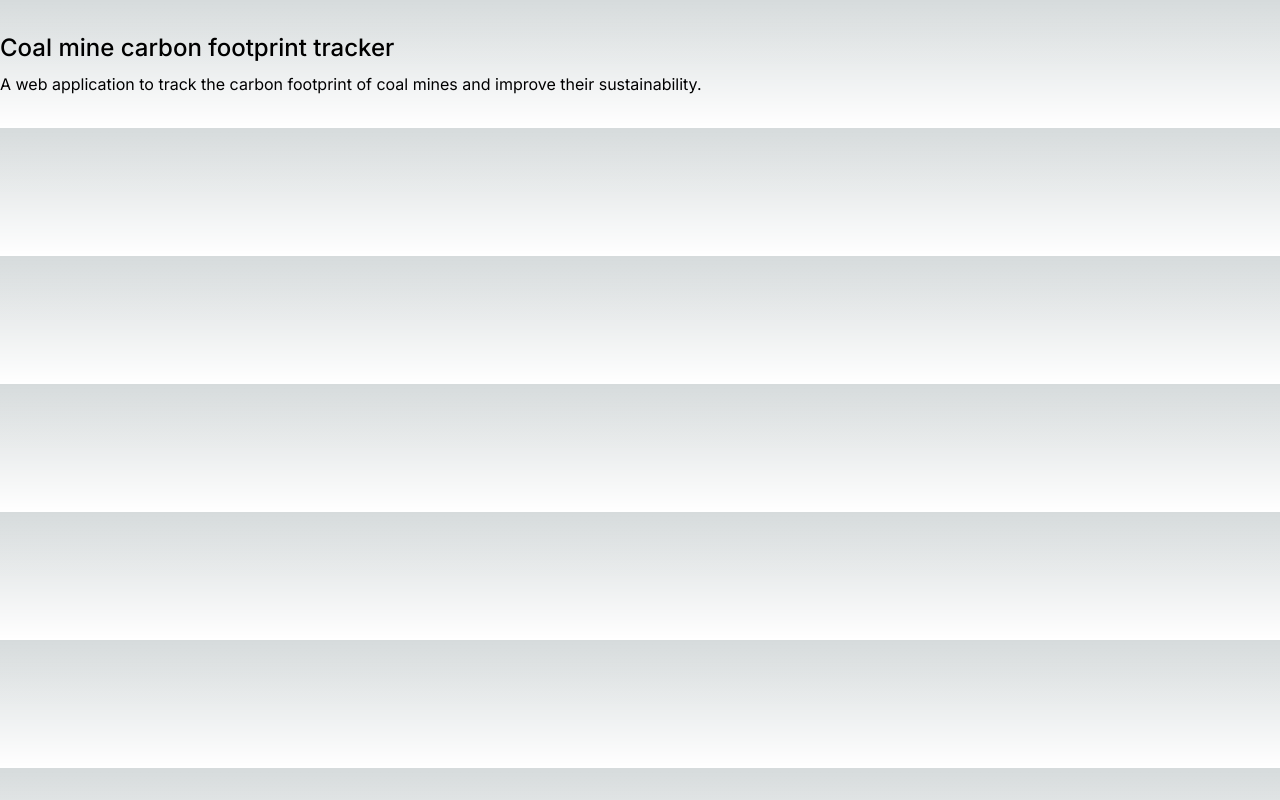
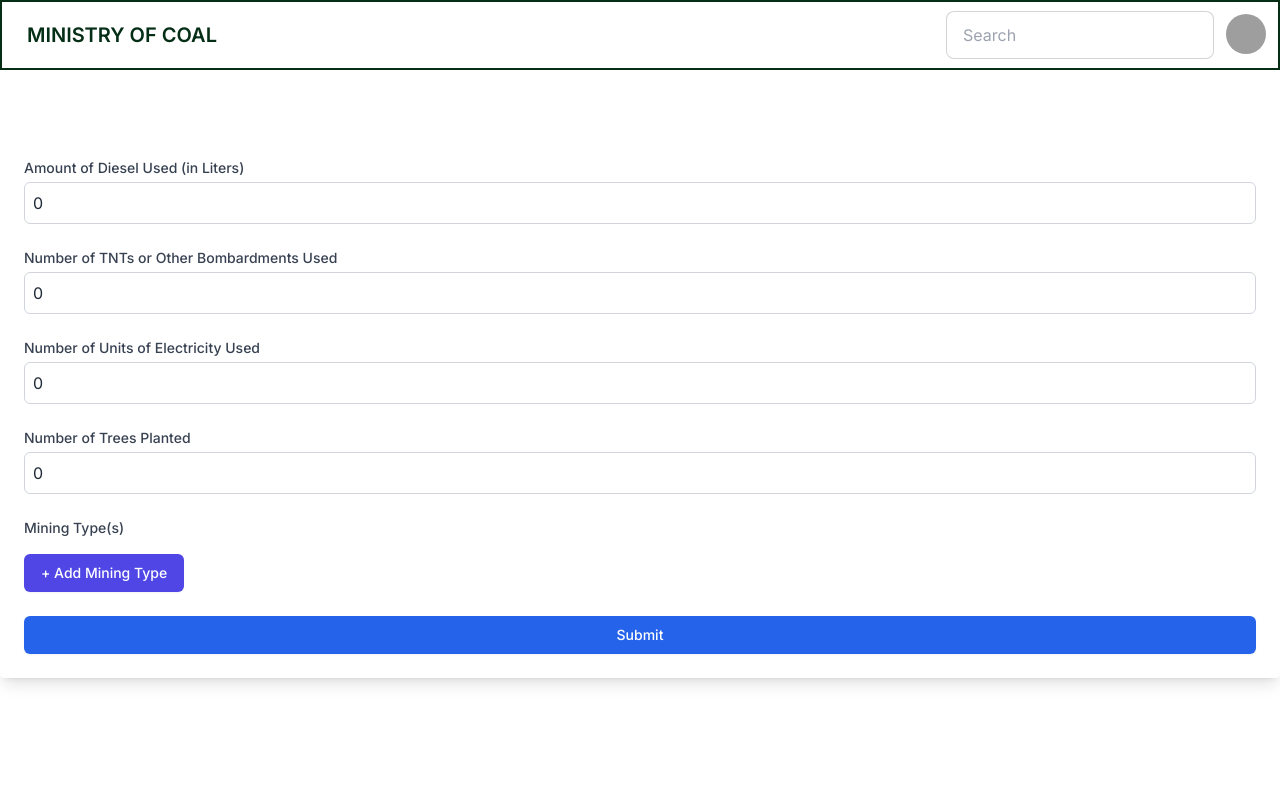
Before and after one commit to Utkarsh-Anandani/coal-mine-carbon-footprint-tracker, a Next.js app: page / in a window 1280 px wide. Built offline with nearby package versions, Linux system fonts and the light colour scheme; grey boxes are pictures that could not be loaded.

Commit message:
First commit

```diff
--- a/package.json
+++ b/package.json
@@ -20,6 +20,7 @@
     "@types/node": "^20",
     "@types/react": "^18",
     "@types/react-dom": "^18",
+    "daisyui": "^4.12.10",
     "eslint": "^8",
     "eslint-config-next": "14.2.7",
     "postcss": "^8",
--- /dev/null
+++ b/src/app/components/MiningForm.tsx
@@ -0,0 +1,169 @@
+"use client"
+import React, { useState } from 'react';
+
+interface MiningData {
+  dieselUsed: number;
+  tntsUsed: number;
+  electricityUsed: number;
+  treesPlanted: number;
+  miningTypes: MiningType[];
+}
+
+interface MiningType {
+  type: string;
+  coalExtracted: number;
+  seam: string;
+  mineDegree: string;
+}
+
+const MiningForm: React.FC = () => {
+  const [data, setData] = useState<MiningData>({
+    dieselUsed: 0,
+    tntsUsed: 0,
+    electricityUsed: 0,
+    treesPlanted: 0,
+    miningTypes: [],
+  });
+
+  const addMiningType = () => {
+    setData({
+      ...data,
+      miningTypes: [...data.miningTypes, { type: '', coalExtracted: 0, seam: '', mineDegree: '' }],
+    });
+  };
+
+  const handleMiningTypeChange = (index: number, field: keyof MiningType, value: string | number) => {
+    const updatedMiningTypes = data.miningTypes.map((miningType, i) =>
+      i === index ? { ...miningType, [field]: value } : miningType
+    );
+    setData({ ...data, miningTypes: updatedMiningTypes });
+  };
+
+  const handleSubmit = async (e: React.FormEvent) => {
+    e.preventDefault();
+
+    // Send data to API route for MongoDB storage
+    const response = await fetch('/api/saveMiningData', {
+      method: 'POST',
+      headers: {
+        'Content-Type': 'application/json',
+      },
+      body: JSON.stringify(data),
+    });
+
+    if (response.ok) {
+      alert('Data saved successfully!');
+    } else {
+      alert('Error saving data.');
+    }
+  };
+
+  return (
+    <form onSubmit={handleSubmit} className="space-y-6 bg-white p-6 rounded shadow-lg">
+      <div>
+        <label className="block text-sm font-medium text-gray-700">Amount of Diesel Used (in Liters)</label>
+        <input
+          type="number"
+          value={data.dieselUsed}
+          onChange={(e) => setData({ ...data, dieselUsed: parseFloat(e.target.value) })}
+          className="mt-1 block w-full border border-gray-300 rounded-md p-2"
+          required
+        />
+      </div>
+
+      <div>
+        <label className="block text-sm font-medium text-gray-700">Number of TNTs or Other Bombardments Used</label>
+        <input
+          type="number"
+          value={data.tntsUsed}
+          onChange={(e) => setData({ ...data, tntsUsed: parseFloat(e.target.value) })}
+          className="mt-1 block w-full border border-gray-300 rounded-md p-2"
+          required
+        />
+      </div>
+
+      <div>
+        <label className="block text-sm font-medium text-gray-700">Number of Units of Electricity Used</label>
+        <input
+          type="number"
+          value={data.electricityUsed}
+          onChange={(e) => setData({ ...data, electricityUsed: parseFloat(e.target.value) })}
+          className="mt-1 block w-full border border-gray-300 rounded-md p-2"
+          required
+        />
+      </div>
+
+      <div>
+        <label className="block text-sm font-medium text-gray-700">Number of Trees Planted</label>
+        <input
+          type="number"
+          value={data.treesPlanted}
+          onChange={(e) => setData({ ...data, treesPlanted: parseFloat(e.target.value) })}
+          className="mt-1 block w-full border border-gray-300 rounded-md p-2"
+          required
+        />
+      </div>
+
+      <div>
+        <label className="block text-sm font-medium text-gray-700">Mining Type(s)</label>
+        {data.miningTypes.map((miningType, index) => (
+          <div key={index} className="space-y-4 mb-4">
+            <select
+              value={miningType.type}
+              onChange={(e) => handleMiningTypeChange(index, 'type', e.target.value)}
+              className="block w-full border border-gray-300 rounded-md p-2"
+              required
+            >
+              <option value="">Select Mining Type</option>
+              <option value="surface">Surface</option>
+              <option value="tunnel">Tunnel</option>
+            </select>
+
+            <input
+              type="number"
+              placeholder="Coal Extracted (in tons)"
+              value={miningType.coalExtracted}
+              onChange={(e) => handleMiningTypeChange(index, 'coalExtracted', parseFloat(e.target.value))}
+              className="block w-full border border-gray-300 rounded-md p-2"
+              required
+            />
+
+            <input
+              type="text"
+              placeholder="Seam"
+              value={miningType.seam}
+              onChange={(e) => handleMiningTypeChange(index, 'seam', e.target.value)}
+              className="block w-full border border-gray-300 rounded-md p-2"
+              required
+            />
+
+            <input
+              type="text"
+              placeholder="Mine Degree"
+              value={miningType.mineDegree}
+              onChange={(e) => handleMiningTypeChange(index, 'mineDegree', e.target.value)}
+              className="block w-full border border-gray-300 rounded-md p-2"
+              required
+            />
+          </div>
+        ))}
+        <button
+          type="button"
+          onClick={addMiningType}
+          className="mt-4 inline-flex items-center px-4 py-2 border border-transparent rounded-md shadow-sm text-sm font-medium text-white bg-indigo-600 hover:bg-indigo-700 focus:outline-none focus:ring-2 focus:ring-offset-2 focus:ring-indigo-500"
+        >
+          + Add Mining Type
+        </button>
+      </div>
+
+      <button
+        type="submit"
+        className="w-full py-2 px-4 border border-transparent rounded-md shadow-sm text-sm font-medium text-white bg-blue-600 hover:bg-blue-700 focus:outline-none focus:ring-2 focus:ring-offset-2 focus:ring-blue-500"
+      >
+        Submit
+      </button>
+    </form>
+  );
+};
+
+export default MiningForm;
--- /dev/null
+++ b/src/app/components/Navbar.tsx
@@ -0,0 +1,41 @@
+import React from 'react'
+
+function Navbar() {
+  return (
+    <div className='border-2 border-green-950'>
+        <div className="navbar bg-base-100">
+  <div className="flex-1">
+    <a className="btn text-green-950 btn-ghost text-xl">MINISTRY OF COAL</a>
+  </div>
+  <div className="flex-none gap-2">
+    <div className="form-control">
+      <input type="text" placeholder="Search" className="input input-bordered w-24 md:w-auto" />
+    </div>
+    <div className="dropdown dropdown-end">
+      <div tabIndex={0} role="button" className="btn btn-ghost btn-circle avatar">
+        <div className="w-10 rounded-full">
+          <img
+            alt="Tailwind CSS Navbar component"
+            src="https://cdn.pixabay.com/photo/2015/10/05/22/37/blank-profile-picture-973460_640.png" />
+        </div>
+      </div>
+      <ul
+        tabIndex={0}
+        className="menu menu-sm dropdown-content bg-base-100 rounded-box z-[1] mt-3 w-52 p-2 shadow">
+        <li>
+          <a className="text-green-950 justify-between">
+            Profile
+            <span className="badge">New</span>
+          </a>
+        </li>
+        <li><a className='text-green-950'>Settings</a></li>
+        <li><a className='text-green-950'>Logout</a></li>
+      </ul>
+    </div>
+  </div>
+</div>
+    </div>
+  )
+}
+
+export default Navbar
--- a/src/app/globals.css
+++ b/src/app/globals.css
@@ -1,33 +1,3 @@
 @tailwind base;
 @tailwind components;
 @tailwind utilities;
-
-:root {
-  --foreground-rgb: 0, 0, 0;
-  --background-start-rgb: 214, 219, 220;
-  --background-end-rgb: 255, 255, 255;
-}
-
-@media (prefers-color-scheme: dark) {
-  :root {
-    --foreground-rgb: 255, 255, 255;
-    --background-start-rgb: 0, 0, 0;
-    --background-end-rgb: 0, 0, 0;
-  }
-}
-
-body {
-  color: rgb(var(--foreground-rgb));
-  background: linear-gradient(
-      to bottom,
-      transparent,
-      rgb(var(--background-end-rgb))
-    )
-    rgb(var(--background-start-rgb));
-}
-
-@layer utilities {
-  .text-balance {
-    text-wrap: balance;
-  }
-}
--- a/src/app/layout.tsx
+++ b/src/app/layout.tsx
@@ -16,7 +16,7 @@ export default function RootLayout({
   children: React.ReactNode;
 }>) {
   return (
-    <html lang="en">
+    <html lang="en" data-theme="light" >
       <body className={inter.className}>{children}</body>
     </html>
   );
--- a/src/app/page.tsx
+++ b/src/app/page.tsx
@@ -1,15 +1,14 @@
 import Image from "next/image";
-
+import Navbar from "./components/Navbar";
+import MiningForm from "./components/Miningform";
 export default function Home() {
   return (
-    <div className="mx-auto py-8 max-w-screen-xl">
-      <h1 className="text-2xl font-medium pb-2">
-        Coal mine carbon footprint tracker
-      </h1>
-      <p>
-        A web application to track the carbon footprint of coal mines and
-        improve their sustainability.
-      </p>
+    <>
+    <Navbar/>
+    <div className="mt-[5%]">
+      <MiningForm />
     </div>
+
+    </>
   );
 }
--- a/tailwind.config.ts
+++ b/tailwind.config.ts
@@ -15,6 +15,8 @@ const config: Config = {
       },
     },
   },
-  plugins: [],
+  plugins: [
+    require('daisyui'),
+  ],
 };
 export default config;
```
Also changed, not shown: 1 other file (tests, documents, lock files or other folders).
